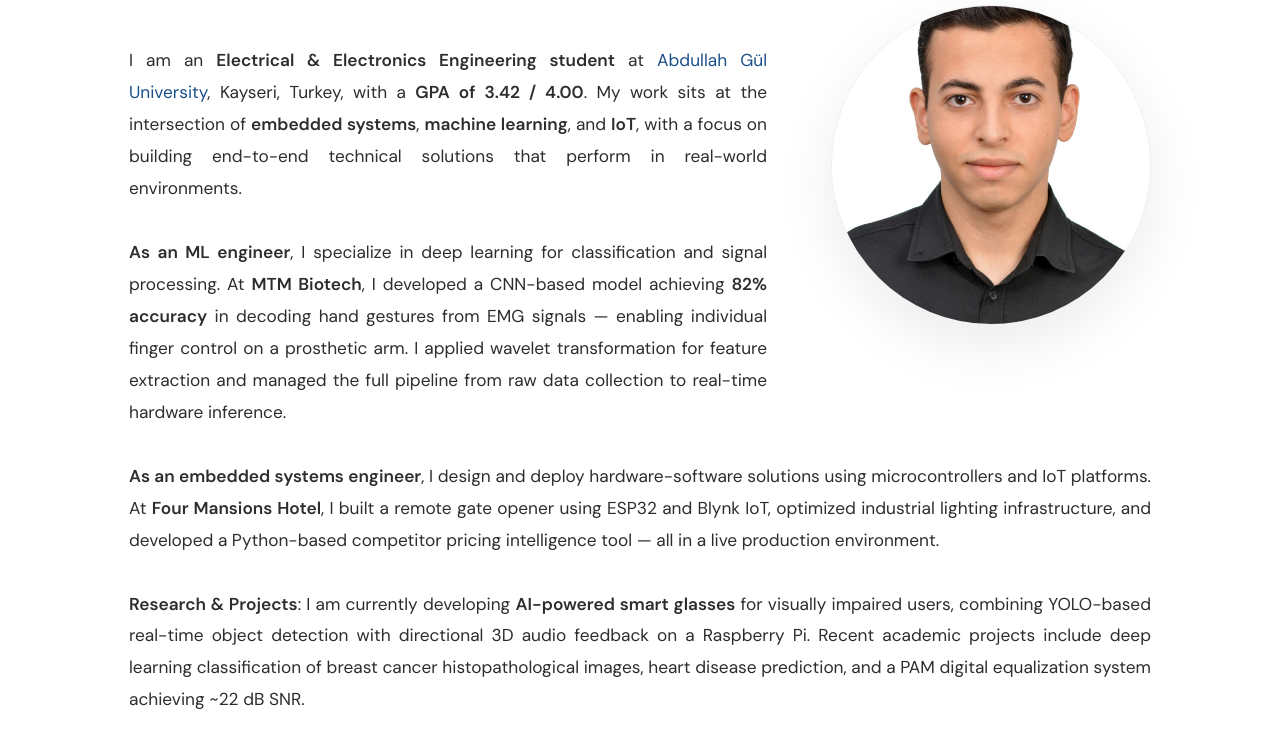
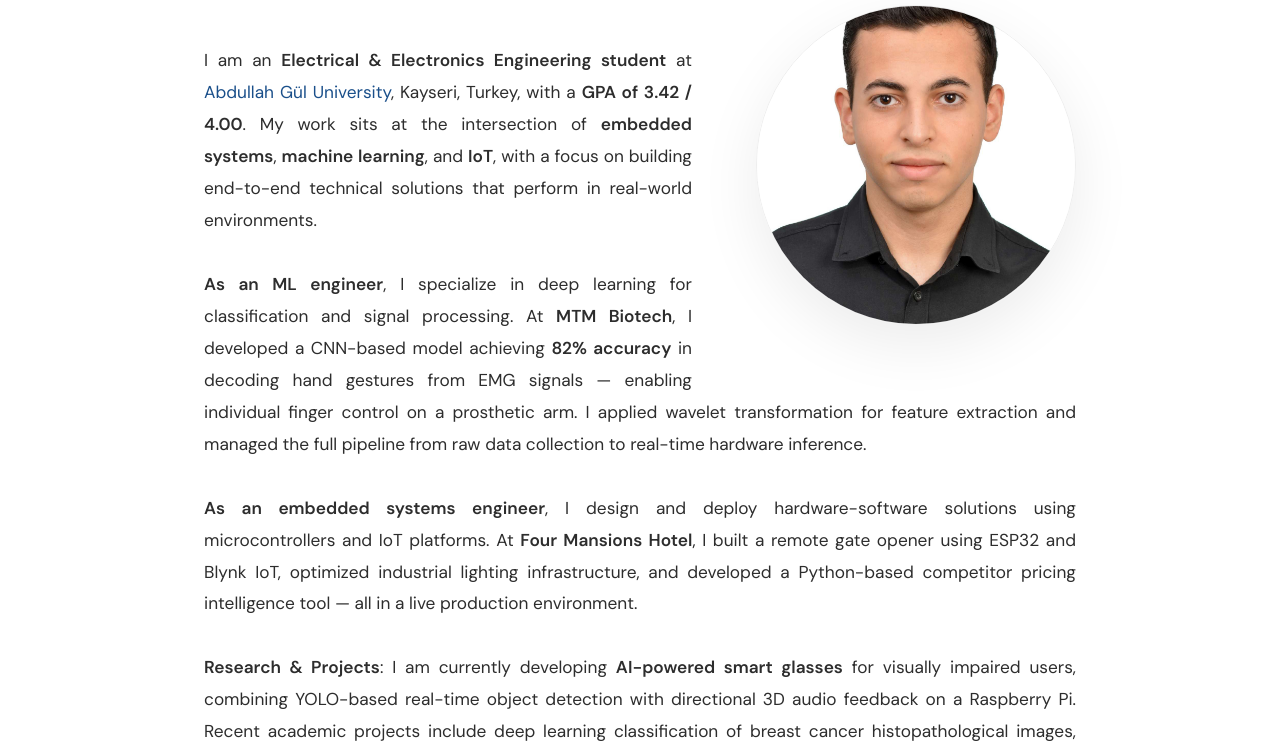
Before and after one commit to ahmettamer/ahmettamer.github.io, a plain HTML site: page index.html in a window 1280 px wide. Shown: the part 260-1005 px from the top of the page. Drawn offline with Linux system fonts and the light colour scheme.

Commit message:
Reduce max-width of page layout to 1000px

```diff
--- a/index.html
+++ b/index.html
@@ -52,7 +52,7 @@
 
     /* LAYOUT */
     .page {
-      max-width: 1150px;
+      max-width: 1000px;
       margin: 0 auto;
       padding: 0 4rem;
     }
```
